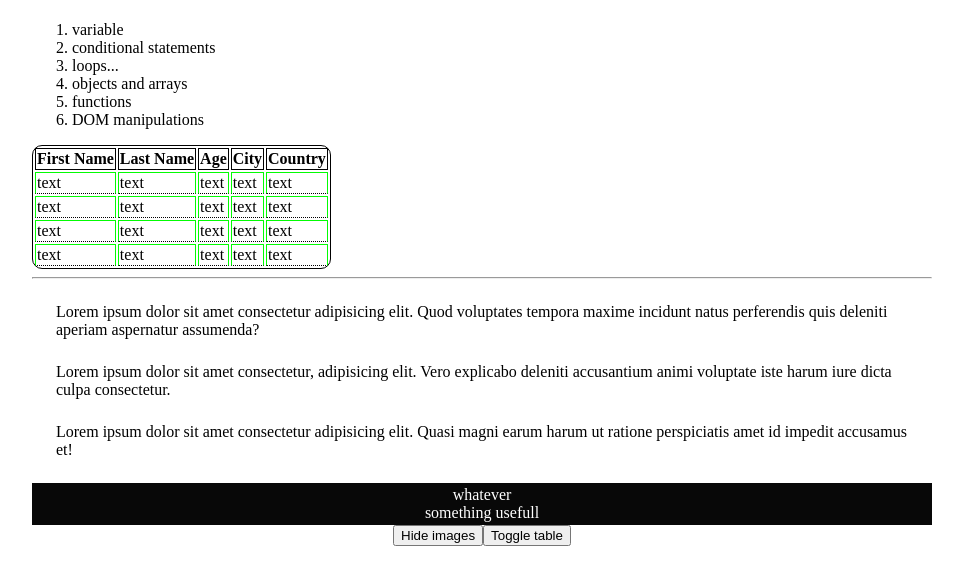
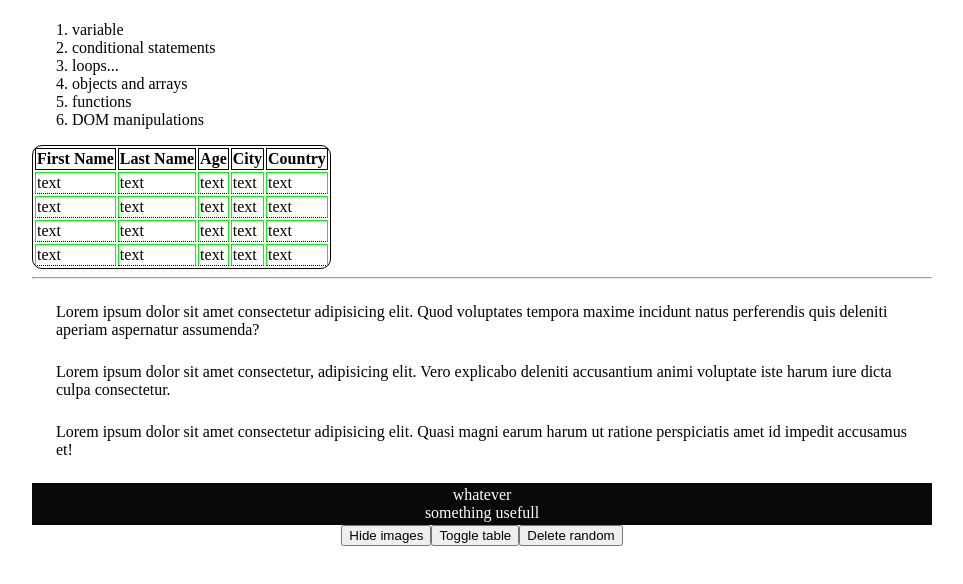
Before and after one commit to vijaykumarvemana/Strive-Project-M1D10, a plain HTML site: page index.html in a window 1280 px wide. Shown: the part 66-650 px from the top of the page, without its empty margins (158-1121 px from the left). Drawn offline with Linux system fonts and the light colour scheme.

Commit message:
some problems solved

```diff
--- a/index.js
+++ b/index.js
@@ -201,3 +201,65 @@ const toggleTable = function () {
     body.appendChild(btn);
   }
   toggleTable()
+
+
+
+  const sumNumbers = function () {
+    const tds = document.querySelectorAll("td")
+    let sum = 0
+    tds.forEach((td) => {
+      const toNumber = parseInt(td.innerText)
+      const isNotNumeric = isNaN(toNumber)
+      if (!isNotNumeric) {
+        sum += toNumber
+      }
+    })
+    alert(sum)
+  }
+  sumNumbers()
+
+
+  const deleteLastChar = function () {
+    const h1 = document.querySelector("h1")
+    h1.onclick = function (e) {
+      h1.innerText = h1.innerText.substring(0, h1.innerText.length - 1)
+    }
+  }
+  deleteLastChar()
+  const changeTdBg = function () {
+    const tds = document.querySelectorAll("td")
+    tds.forEach((td) => {
+      td.onclick = function (e) {
+        e.target.classList.toggle("bg-red")
+      }
+    })
+  }
+  changeTdBg()
+
+
+  const deleteRandom = function () {
+    const btn = document.createElement("button")
+    btn.innerText = "Delete random"
+    btn.onclick = function () {
+      const tds = document.querySelectorAll("td")
+      const random = Math.floor(Math.random() * tds.length)
+      tds[random].remove()
+    }
+    const body = document.querySelector("body")
+    body.appendChild(btn)
+  }
+
+  deleteRandom()
+
+  const addPinkBorder = function () {
+    const cells = document.querySelectorAll("td")
+    cells.forEach((td) => {
+      td.onmouseenter = function (e) {
+        e.target.classList.add("border-pink")
+      }
+      td.onmouseleave = function (e) {
+        e.target.classList.remove("border-pink")
+      }
+    })
+  }
+  addPinkBorder()
--- a/styles.css
+++ b/styles.css
@@ -49,3 +49,10 @@ table, th, td {
    }
    .d-none {
     display: none;
+   }
+   .bg-red {
+    background-color: red;
+  }
+  .border-pink {
+    border-color: pink;
+  }
```
